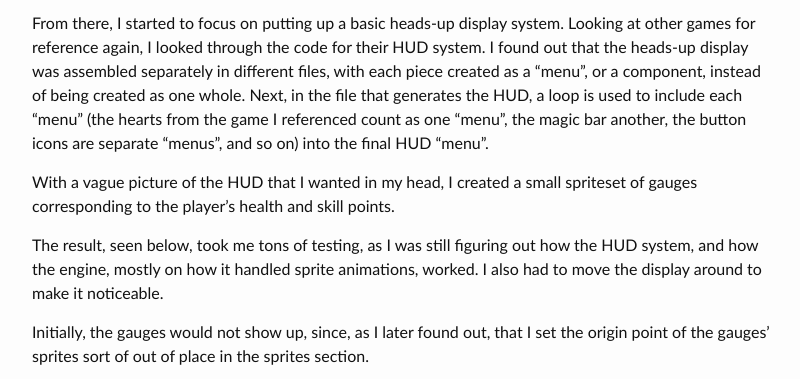
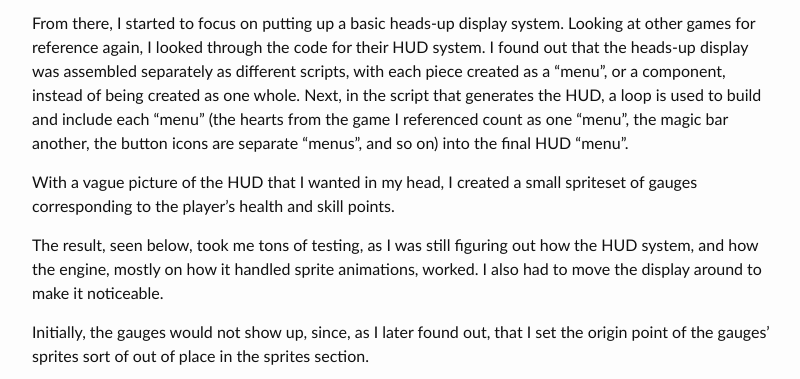
Before and after one commit to boaromayo/boaromayo.net-portfolio, a Jekyll site: the page built from _posts/2018-07-12-solarus-trials-3.md, in a window 1280 px wide and 900 px high, cut to the strip 507-886 px from the top of the window. Shown: the whole strip, without its empty margins (238-1038 px from the left). Built offline with Jekyll 4.4.1, drawn with Linux system fonts in a browser that asks for light colours.

Commit message:
Changed word from files to scripts

```diff
--- a/_posts/2018-07-12-solarus-trials-3.md
+++ b/_posts/2018-07-12-solarus-trials-3.md
@@ -10,7 +10,7 @@ After fixing up the dialogue box and decision system (which still took me awhile
 
 <img src="https://i.imgur.com/znqOdSm.png" alt="decision box" title="Curiosity" width="320" height="240" />
 
-From there, I started to focus on putting up a basic heads-up display system. Looking at other games for reference again, I looked through the code for their HUD system. I found out that the heads-up display was assembled separately in different files, with each piece created as a "menu", or a component, instead of being created as one whole. Next, in the file that generates the HUD, a loop is used to include each "menu" (the hearts from the game I referenced count as one "menu", the magic bar another, the button icons are separate "menus", and so on) into the final HUD "menu".
+From there, I started to focus on putting up a basic heads-up display system. Looking at other games for reference again, I looked through the code for their HUD system. I found out that the heads-up display was assembled separately as different scripts, with each piece created as a "menu", or a component, instead of being created as one whole. Next, in the script that generates the HUD, a loop is used to build and include each "menu" (the hearts from the game I referenced count as one "menu", the magic bar another, the button icons are separate "menus", and so on) into the final HUD "menu".
 
 With a vague picture of the HUD that I wanted in my head, I created a small spriteset of gauges corresponding to the player's health and skill points.
 
```
